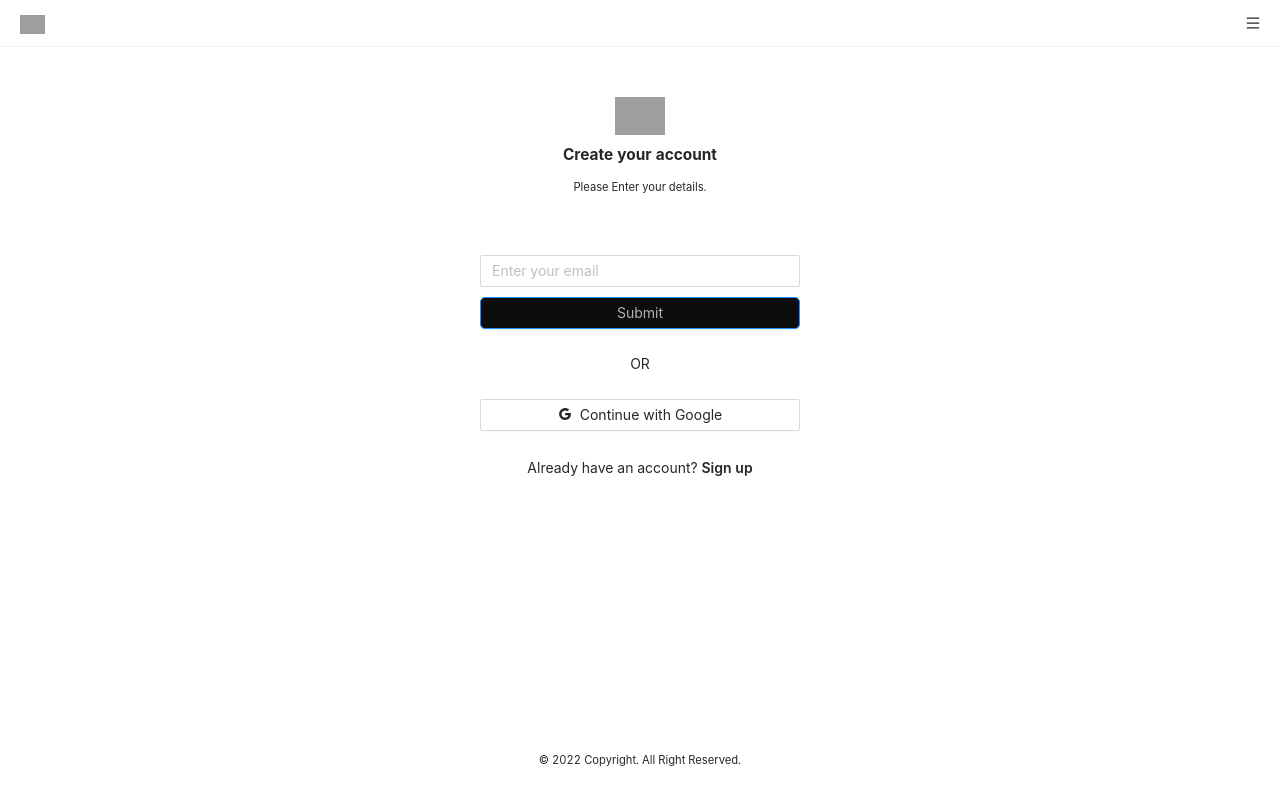
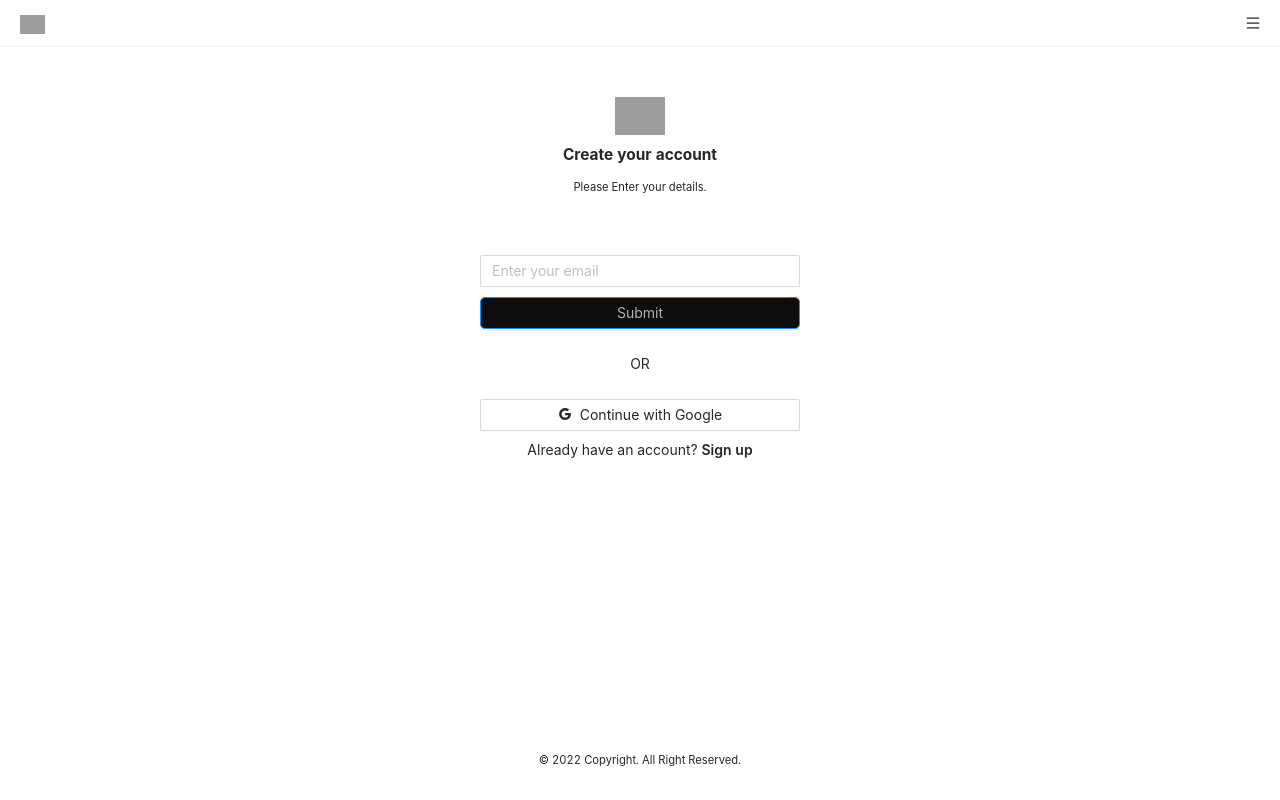
Before and after one commit to herisusantoarismann/next-google-login, a Next.js app: page / in a window 1280 px wide. Built offline with nearby package versions, Linux system fonts and the light colour scheme; grey boxes are pictures that could not be loaded.

Commit message:
Remove some code

```diff
--- a/pages/index.js
+++ b/pages/index.js
@@ -207,16 +207,6 @@ const Home = () => {
               </Button>
             </Col>
           </Row>
-          <Row justify="center">
-            <Col xs={22} sm={10} xl={6}>
-
-            </Col>
-          </Row>
-          <Row justify="center">
-            <Col xs={22} sm={10} xl={6}>
-
-            </Col>
-          </Row>
         </Space>
         <Space>
           <Text style={{ textAlign: "center" }}>
```
Also changed, not shown: 1 other file (tests, documents, lock files or other folders).
